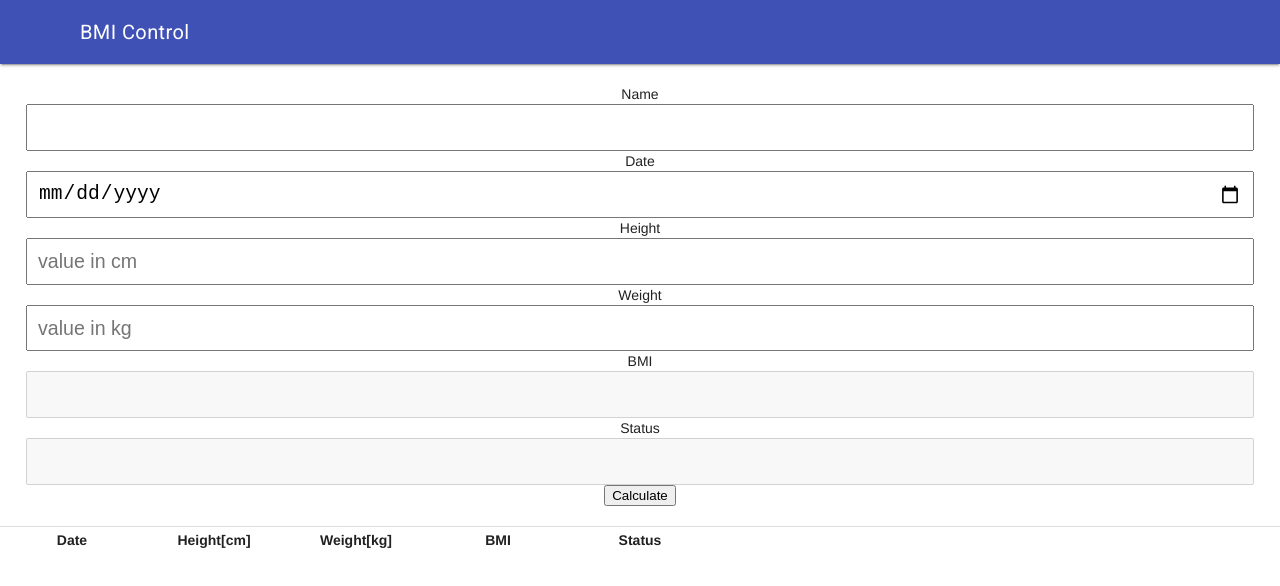
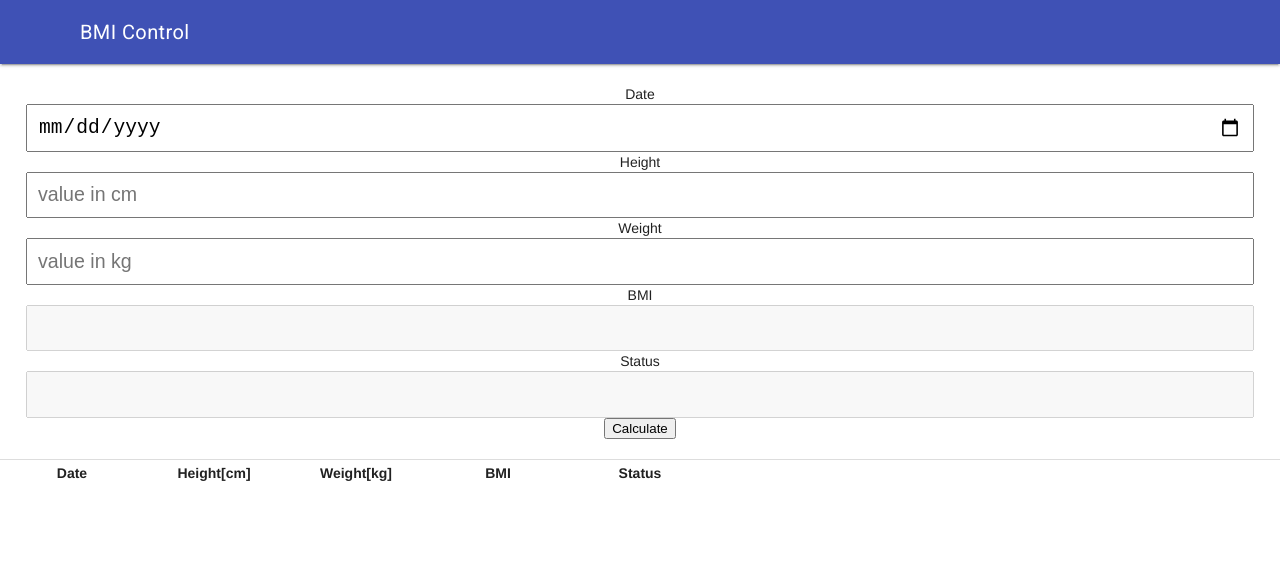
Before and after one commit to amagalhaes31/DM122_IMC, a website with bundled scripts: page index.html in a window 1280 px wide. Built offline with nearby package versions, Linux system fonts and the light colour scheme.

Commit message:
Removido a tag name da aplicação

```diff
--- a/index.html
+++ b/index.html
@@ -29,9 +29,6 @@
       </div>
       <main class="mdl-layout__content mat-typography" style="text-align: center">
         <form>
-          <label for="name">Name</label>
-          <input type="text" id="name">
-          <br>
           <label for="date">Date</label>
           <input type="date" id="date">
           <label for="height">Height</label>
```
